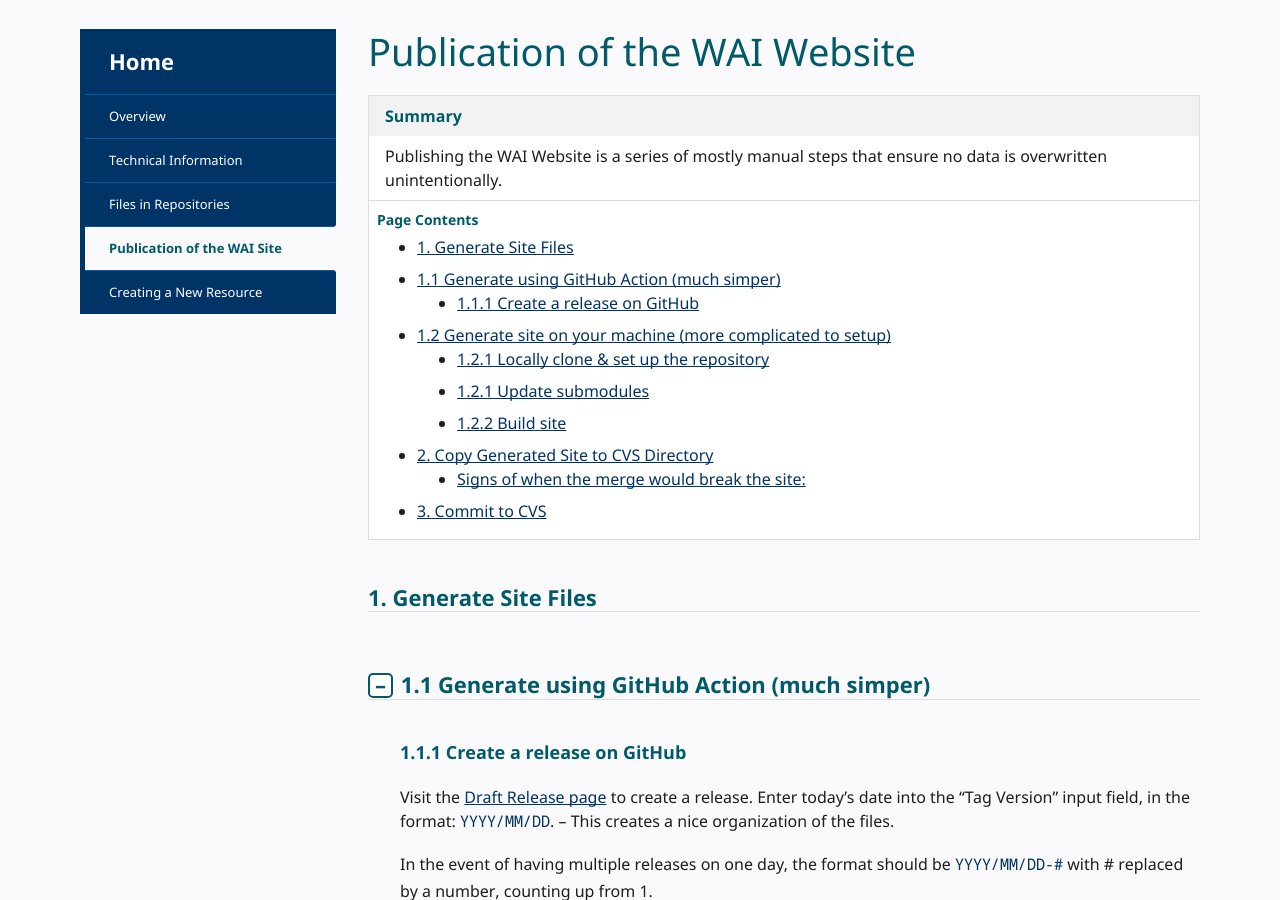
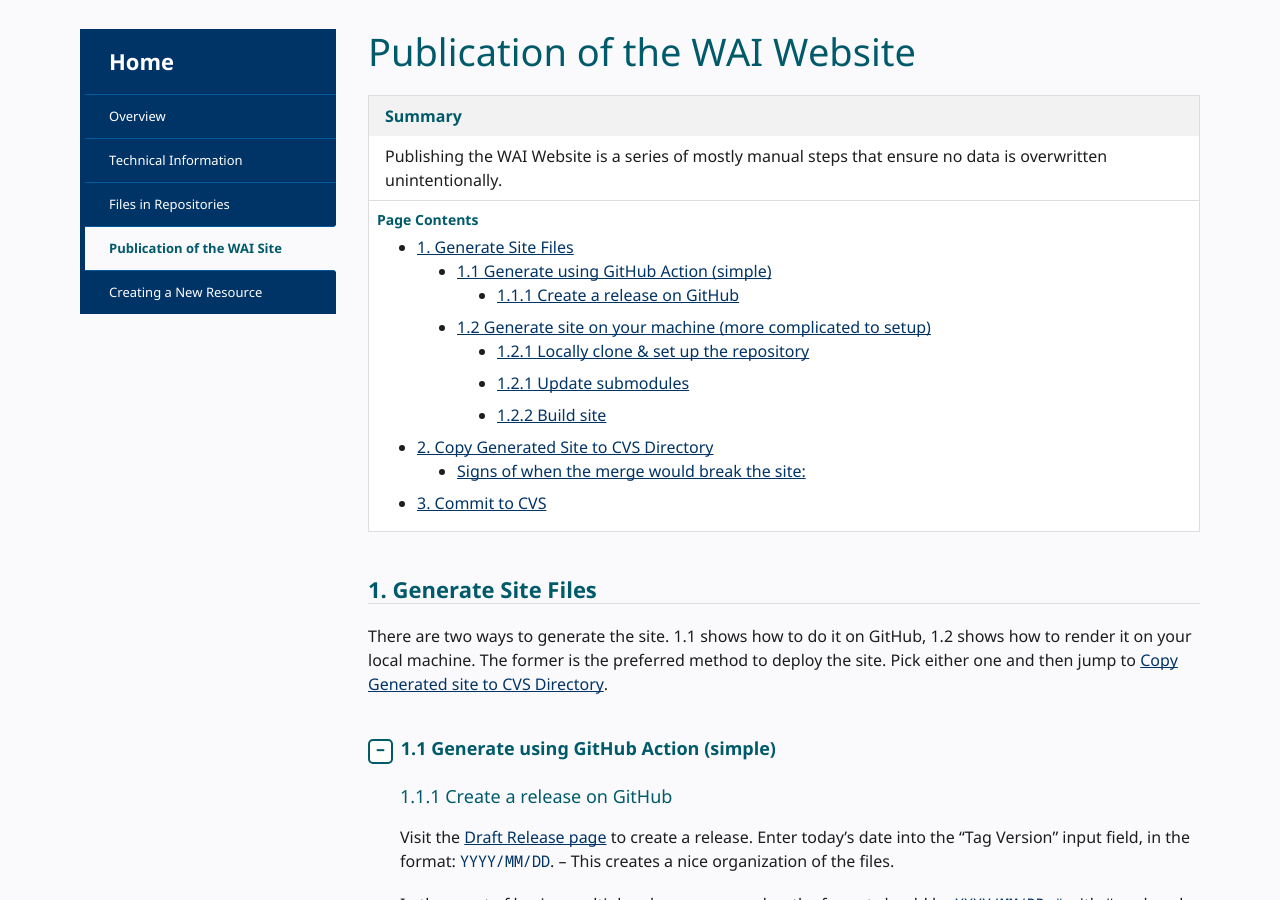
Before and after one commit to w3c/wai-website-theme, a Jekyll site: the page built from content/technical-publication.md, in a window 1280 px wide and 900 px high, scrolled down 276 px. Built offline with Jekyll 4.4.1, drawn with Linux system fonts in a browser that asks for light colours; cached includes are drawn as plain includes; comment, search, counter and statistics services are not loaded.

Commit message:
Clarify technical publication documentation
Signed-off-by: Eric Eggert <mail@yatil.net>

````diff
--- a/content/technical-publication.md
+++ b/content/technical-publication.md
@@ -29,13 +29,15 @@
 
 ## 1. Generate Site Files
 
+There are two ways to generate the site. 1.1 shows how to do it on GitHub, 1.2 shows how to render it on your local machine. The former is the preferred method to deploy the site. Pick either one and then jump to [Copy Generated site to CVS Directory](#copy-to-cvs).
+
 {% include excol.html type="start" id="simple" open="true" %}
 
-## 1.1 Generate using GitHub Action (much simper)
+### 1.1 Generate using GitHub Action (simple)
 
 {% include excol.html type="middle" %}
 
-### 1.1.1 Create a release on GitHub
+#### 1.1.1 Create a release on GitHub
 
 Visit the [Draft Release page](https://github.com/w3c/wai-website/releases/new) to create a release. Enter today’s date into the “Tag Version” input field, in the format: `YYYY/MM/DD`. – This creates a nice organization of the files.
 
@@ -64,14 +66,14 @@
 
 {% include excol.html type="start" id="complicated" %}
 
-## 1.2 Generate site on your machine (more complicated to setup)
+### 1.2 Generate site on your machine (more complicated to setup)
 
 {% include excol.html type="middle" %}
 
 
 **Note:** The following steps were tested on a Unix machine. If you want to generate the website on Windows, using the [Windows Subsystem for Linux](https://docs.microsoft.com/en-us/windows/wsl/install-win10) is probably the way to go, albeit untested.
 
-### 1.2.1 Locally clone & set up the repository
+#### 1.2.1 Locally clone & set up the repository
 
 The steps in this step 0
 
@@ -109,7 +111,7 @@
 ```
 
 
-### 1.2.1 Update submodules
+#### 1.2.1 Update submodules
 
 Submodules are links to the individual resources. `wai-website` is our main repository and individual resources like `wai-people-use-web` are then linked to as submodules.
 
@@ -129,7 +131,7 @@
 
 This code does four things: It updates the submodules, adds them to a commit, locks that commit in and pushes it back to the server.
 
-### 1.2.2 Build site
+#### 1.2.2 Build site
 
 Occasionally the bundler code is outdated or stops working, in that case run a `bundle update` in the repository folder.
 
````
